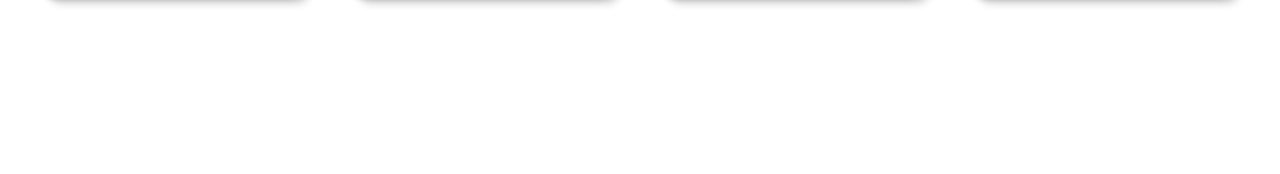
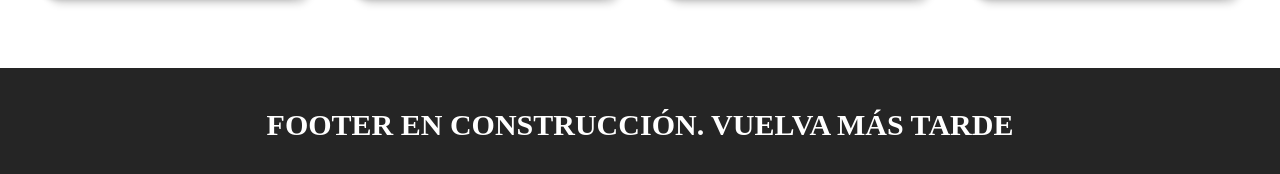
Before and after one commit to aletomk/ecommerce-react, a React (Vite) app: page / in a window 1280 px wide. Shown: the part 1060-1234 px from the top of the page. Before the commit the page ends 1128 px from the top, so only its background shows below. Built offline with nearby package versions, Linux system fonts and the light colour scheme; a web font is replaced by a local one.

Commit message:
se agregaron rutas al proyecto

```diff
--- a/src/App.jsx
+++ b/src/App.jsx
@@ -1,18 +1,18 @@
-import { Navbar } from "./components/layout/navbar/Navbar";
+import { BrowserRouter, Routes, Route } from "react-router-dom";
+import { Layout } from "./components/layout/Layout";
 import { ItemListContainer } from "./components/pages/itemList/ItemListContainer";
 
+
 function App() {
-  return <>
-  <header id="grilla_header">
-    <Navbar />
-  </header>
-  <main id="grilla_main">
-    <ItemListContainer />
-  </main>
-  <footer id="grilla_footer">
-
-  </footer>
-  </>
+  return (
+  <BrowserRouter>
+    <Routes>
+      <Route element={<Layout />}>
+        <Route path="/" element={<ItemListContainer />} />
+      </Route>
+    </Routes>
+  </BrowserRouter>
+  );
 }
 
 export default App;
--- a/src/components/common/cart/CartWidget.jsx
+++ b/src/components/common/cart/CartWidget.jsx
@@ -1,9 +1,10 @@
 import { FaCartArrowDown } from "react-icons/fa";
 import styles from "./Cart.module.css";
+import { Link } from "react-router-dom";
 
 export const CartWidget = () => {
     return <div className={styles.div_cart}>
-      <a href="#"><FaCartArrowDown className={styles.cart} /></a>
+      <Link to="#"><FaCartArrowDown className={styles.cart} /></Link>
       <div className={styles.cart_widget}>3</div>
     </div>
 };
--- /dev/null
+++ b/src/components/layout/Layout.jsx
@@ -0,0 +1,11 @@
+import { Navbar } from "./navbar/Navbar";
+import { Footer } from "./footer/Footer";
+import { Outlet } from "react-router-dom";
+
+export const Layout = () => {
+    return <>
+        <Navbar />
+        <Outlet />
+        <Footer />
+    </>
+}
--- /dev/null
+++ b/src/components/layout/footer/Footer.css
@@ -0,0 +1,10 @@
+footer > div{
+    display: flex;
+    align-items: center;
+    justify-content: center;
+    color: white;
+    text-transform: uppercase;
+    font-weight: bold;
+    font-size: 30px;
+    margin-top: 40px;
+}
--- /dev/null
+++ b/src/components/layout/footer/Footer.jsx
@@ -0,0 +1,9 @@
+import "./Footer.css";
+
+export const Footer = () => {
+    return (
+    <footer id="grilla_footer">
+        <div>Footer en construcción. Vuelva más tarde</div>
+    </footer>
+    )
+}
--- a/src/components/layout/navbar/Navbar.jsx
+++ b/src/components/layout/navbar/Navbar.jsx
@@ -1,19 +1,20 @@
 import { CartWidget } from "../../common/cart/CartWidget";
+import { Link } from "react-router-dom";
 import "./Navbar.css";
 
 export const Navbar = ()=> {
-    return <>
-        <a href="#"><img src="https://res.cloudinary.com/dtudxtnbv/image/upload/v1686853878/logo_kuyktu.png" className="logo"/></a>
+    return <header id="grilla_header">
+        <Link to="/"><img src="https://res.cloudinary.com/dtudxtnbv/image/upload/v1686853878/logo_kuyktu.png" className="logo"/></Link>
         <nav>
             <ul className="menuNav">
-                <li><a href="#">Inicio</a></li>
-                <li><a href="#">Nosotros</a></li>
-                <li><a href="#">Contacto</a></li>
+                <li><Link to="/src/components/pages/home/Home.jsx">Inicio</Link></li>
+                <li><Link to="#">Nosotros</Link></li>
+                <li><Link to="#">Contacto</Link></li>
             </ul>
         </nav>
         <ul className="tiendaCart">
-            <li className="botonTienda"><a href="#">Tienda</a></li>
+            <li className="botonTienda"><Link to="/src/components/pages/itemList/ItemListContainer.jsx">Tienda</Link></li>
             <CartWidget />
         </ul>
-    </>
+    </header>
 };
--- a/src/components/pages/itemList/ItemList.jsx
+++ b/src/components/pages/itemList/ItemList.jsx
@@ -1,6 +1,8 @@
+import { Link } from "react-router-dom";
 
 export const ItemList = ( {items} ) => {
     return (
+        <main id="grilla_main">
             <section>
             {
                 items.map( (item) => {
@@ -12,10 +14,11 @@ export const ItemList = ( {items} ) => {
                                     <h3>${item.price}</h3>
                                     <article>{item.description}</article>
                                 </div>
-                            <button><a href="#">Comprar</a></button>
+                                <button><Link to="/src/components/common/cart/CartWidget.jsx">Comprar</Link></button>
                         </div>
                 } )
             }
             </section>
+        </main>
     );
 };
--- a/src/index.css
+++ b/src/index.css
@@ -32,4 +32,6 @@
 
 #grilla_footer{
   grid-area: footer;
+  background-color: #252525;
+  height: 110px;
 }
```
Lines whose indentation alone changed are shown as unchanged.
